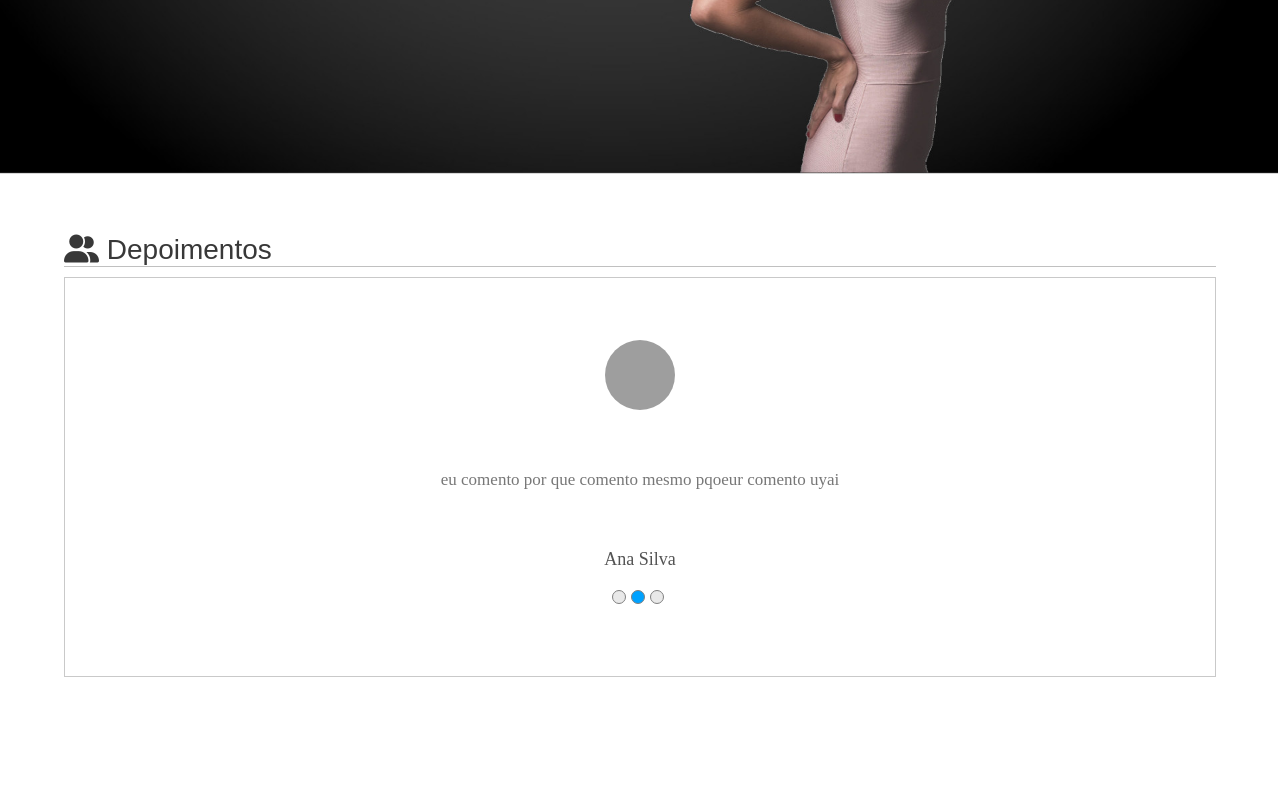
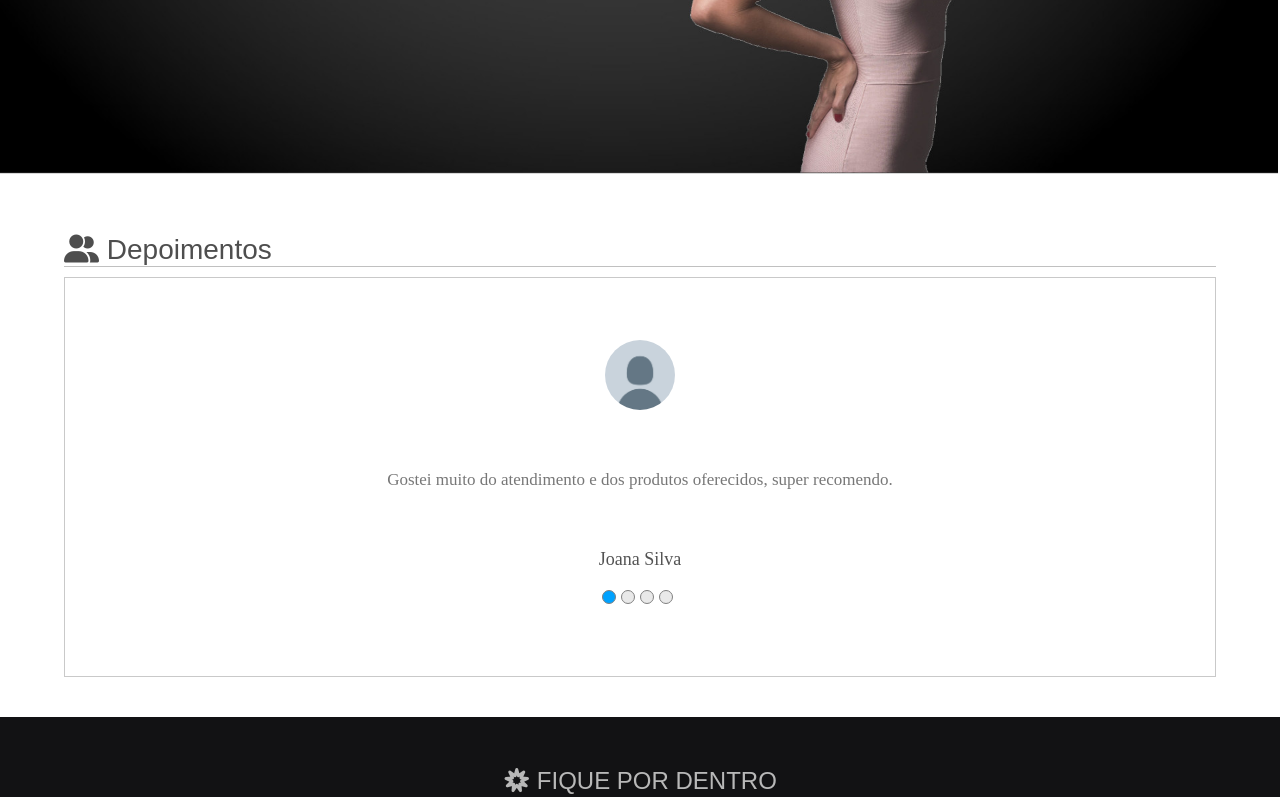
Before and after one commit to VandersonT/lojaessencial, a Vue app: page /#/ in a window 1280 px wide. Shown: the part 2000-2797 px from the top of the page. Before the commit the page ends 2717 px from the top, so only its background shows below. Built offline with nearby package versions, Linux system fonts and the light colour scheme; no server answers; grey boxes are pictures that could not be loaded.

Commit message:
Criado a seção de pedir o email do usuario na página home

```diff
--- a/src/views/home.vue
+++ b/src/views/home.vue
@@ -61,28 +61,42 @@
             <h1 class="userOpinions--title"><i class="fas fa-user-friends"></i> Depoimentos</h1>
             <div class="boxOpinions">
                 <div class="opinionsSingle animate__animated animate__fadeIn">
-                    <img src="https://st2.depositphotos.com/6903990/10827/i/600/depositphotos_108277030-stock-photo-female-model-with-fashion-make.jpg" />
+                    <img src="../assets/images/no-picture.png" />
                     <p class="opinionsSingle--message">
-                        Meu depoimento é o primeiro ihulll first
+                        Gostei muito do atendimento e dos produtos oferecidos, super recomendo.
                     </p>
                     <p class="opinionsSingle--author">Joana Silva</p>
                 </div>
                 <div class="opinionsSingle animate__animated animate__fadeIn">
-                    <img src="https://st2.depositphotos.com/6903990/10827/i/600/depositphotos_108277030-stock-photo-female-model-with-fashion-make.jpg" />
+                    <img src="../assets/images/no-picture.png" />
                     <p class="opinionsSingle--message">
-                        eu comento por que comento mesmo pqoeur comento uyai
+                        Encontrei tudo que estava procurando, loja exelente.
                     </p>
-                    <p class="opinionsSingle--author">Ana Silva</p>
+                    <p class="opinionsSingle--author">Ana Clara</p>
                 </div>
                 <div class="opinionsSingle animate__animated animate__fadeIn">
-                    <img src="https://st2.depositphotos.com/6903990/10827/i/600/depositphotos_108277030-stock-photo-female-model-with-fashion-make.jpg" />
+                    <img src="../assets/images/no-picture.png" />
                     <p class="opinionsSingle--message">
-                       teste
+                       O atendimento foi incrivel! O pessoal sabe tratar clientes
                     </p>
-                    <p class="opinionsSingle--author">Pedro Silva</p>
+                    <p class="opinionsSingle--author">Pedro Antonio</p>
+                </div>
+                <div class="opinionsSingle animate__animated animate__fadeIn">
+                    <img src="../assets/images/no-picture.png" />
+                    <p class="opinionsSingle--message">
+                       Muito top, recomendo demais :D
+                    </p>
+                    <p class="opinionsSingle--author">Ana Beatriz</p>
                 </div>
                 <div class="controlsOpinions"></div>
             </div>
+        </section>
+
+        <section class="stayTurned">
+            <h1><i class="fas fa-bahai"></i> Fique por dentro</h1>
+            <p>Envie seu email abaixo para nós podermos te enviar novas ofertas e novidades sobre nosso produtos.</p>
+            <input type="text" placeholder="Digite o seu email" />
+            <button>Enviar</button>
         </section>
 
     </div>
@@ -129,6 +143,7 @@
 
             /*userOpnions*/
             let startIn = 1;
+            let waitingTime = 6000;
             let amount = document.querySelectorAll('.opinionsSingle').length;
 
 
@@ -161,7 +176,7 @@
                     }
                     opinionsControls[startIn].classList.add('controlsOpinions--selected');
                     opinionsSingle[startIn].style.display = 'flex';
-                }, 3000);
+                }, waitingTime);
 
                 for(let i = 0; i < amount; i++){
                     opinionsControls[i].addEventListener('click', function(){
@@ -223,7 +238,8 @@
         text-transform: capitalize;
         font-weight: lighter;
         font-size: 28px;
-        color: #00ADEF;
+        /*color: #00ADEF;*/
+        color: #4e4e4e;
         margin-bottom: 10px;
         font-family: Arial,tahoma,verdana;
         border-bottom: 1px solid rgb(192, 192, 192);
@@ -308,7 +324,7 @@
         text-transform: capitalize;
         font-weight: lighter;
         font-size: 28px;
-        color: #383838;
+        color: #4e4e4e;
         margin-bottom: 10px;
         font-family: Arial,tahoma,verdana;
         border-bottom: 1px solid rgb(192, 192, 192);
@@ -368,6 +384,57 @@
     .controlsOpinions--selected{
         background: rgb(0, 162, 255) !important;
     }
+    /*stayTurned*/
+    .stayTurned{
+        width: 100%;
+        padding: 50px 10px 70px 10px;
+        margin: 0 auto;
+        background: rgb(18, 18, 20);
+        display: flex;
+        flex-direction: column;
+        justify-content: center;
+        align-items: center;
+    }
+    .stayTurned h1{
+        color: rgb(184, 184, 184);
+        font-family: Arial,tahoma,verdana;
+        font-weight: lighter;
+        margin-bottom: 20px;
+        text-transform: uppercase;
+    }
+    .stayTurned p{
+        width: 500px;
+        color: rgb(184, 184, 184);
+        font-family: Arial,tahoma,verdana;
+        font-weight: lighter;
+        margin-bottom: 20px;
+        text-align: center;
+        font-size: 15px;
+    }
+    .stayTurned input{
+        width: 400px;
+        padding: 10px;
+        font-size: 18px;
+        outline: 0;
+        border: 0;
+        color: gray;
+        border-radius: 5px;
+        margin-bottom: 10px;
+    }
+    .stayTurned button{
+        border: 0;
+        padding: 10px;
+        background: rgb(0, 110, 255);
+        border-radius: 5px;
+        text-transform: uppercase;
+        color: white;
+        font-size: 11px;
+        cursor: pointer;
+    }
+    .stayTurned button:hover{
+        background: rgb(0, 103, 238);
+        color: rgb(241, 241, 241);
+    }
     /*RESPONSIVE*/
     @media screen and (max-width: 1350px){
         .mainPhrase{
```
Also changed, not shown: src/assets/images/no-picture.png (added).
